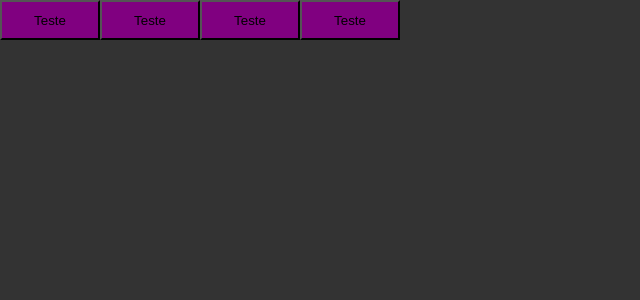
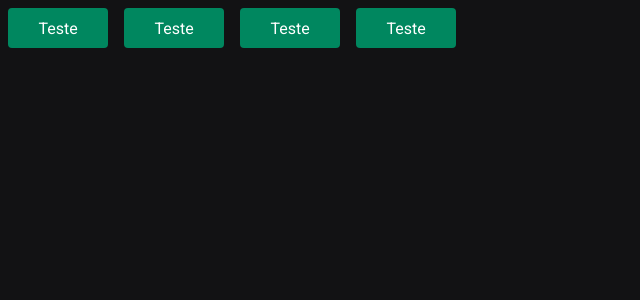
Before and after one commit to felipe-jm/ignite-timer, a React (Vite) app: page / in a window 1280 px wide. Shown: the top 300 px of the page, without its empty margins (0-640 px from the left). Built offline with nearby package versions, Linux system fonts and the light colour scheme.

Commit message:
Add fonts and global styles

```diff
--- a/index.html
+++ b/index.html
@@ -2,7 +2,16 @@
 <html lang="en">
   <head>
     <meta charset="UTF-8" />
+
+    <link rel="preconnect" href="https://fonts.googleapis.com" />
+    <link rel="preconnect" href="https://fonts.gstatic.com" crossorigin />
+
     <meta name="viewport" content="width=device-width, initial-scale=1.0" />
+
+    <link
+      href="https://fonts.googleapis.com/css2?family=Roboto+Mono:ital,wght@0,700;1,700&family=Roboto:wght@400;700&display=swap"
+      rel="stylesheet"
+    />
 
     <title>Ignite Timer</title>
   </head>
--- a/src/components/Button.styles.ts
+++ b/src/components/Button.styles.ts
@@ -16,8 +16,12 @@
 export const ButtonContainer = styled.button<ButtonContainerProps>`
   width: 100px;
   height: 40px;
+  border-radius: 4px;
+  border: 0;
+  margin: 8px;
 
-  background-color: ${({ theme }) => theme.primary};
+  background-color: ${({ theme }) => theme["green-500"]};
+  color: ${({ theme }) => theme.white};
 
   /* ${({ variant }) => css`
     background-color: ${buttonVariants[variant]};
--- a/src/styles/default.ts
+++ b/src/styles/default.ts
@@ -1,4 +1,21 @@
 export const defaultTheme = {
-  primary: "purple",
-  secondary: "oragen",
+  white: "#FFF",
+
+  "gray-100": "#E1E1E6",
+  "gray-300": "#C4C4CC",
+  "gray-400": "#8D8D99",
+  "gray-500": "#7C7C8A",
+  "gray-600": "#323238",
+  "gray-700": "#29292E",
+  "gray-800": "#202024",
+  "gray-900": "#121214",
+
+  "green-300": "#00B37E",
+  "green-500": "#00875F",
+  "green-700": "#015F43",
+
+  "red-500": "#AB222E",
+  "red-700": "#7A1921",
+
+  "yellow-500": "#FBA94C",
 };
--- a/src/styles/global.ts
+++ b/src/styles/global.ts
@@ -7,8 +7,19 @@
     box-sizing: border-box;
   }
 
+  :focus {
+    outline: 0;
+    box-shadow: 0 0 0 2px ${({ theme }) => theme["green-500"]};
+  }
+
   body {
-    background: #333;
-    color: #fff;
+    background: ${({ theme }) => theme["gray-900"]};
+    color: ${({ theme }) => theme["gray-300"]};
+  }
+
+  body, input, textarea, button{
+    font-family: 'Roboto', sans-serif;
+    font-weight: 400;
+    font-size: 1rem;
   }
 `;
```
